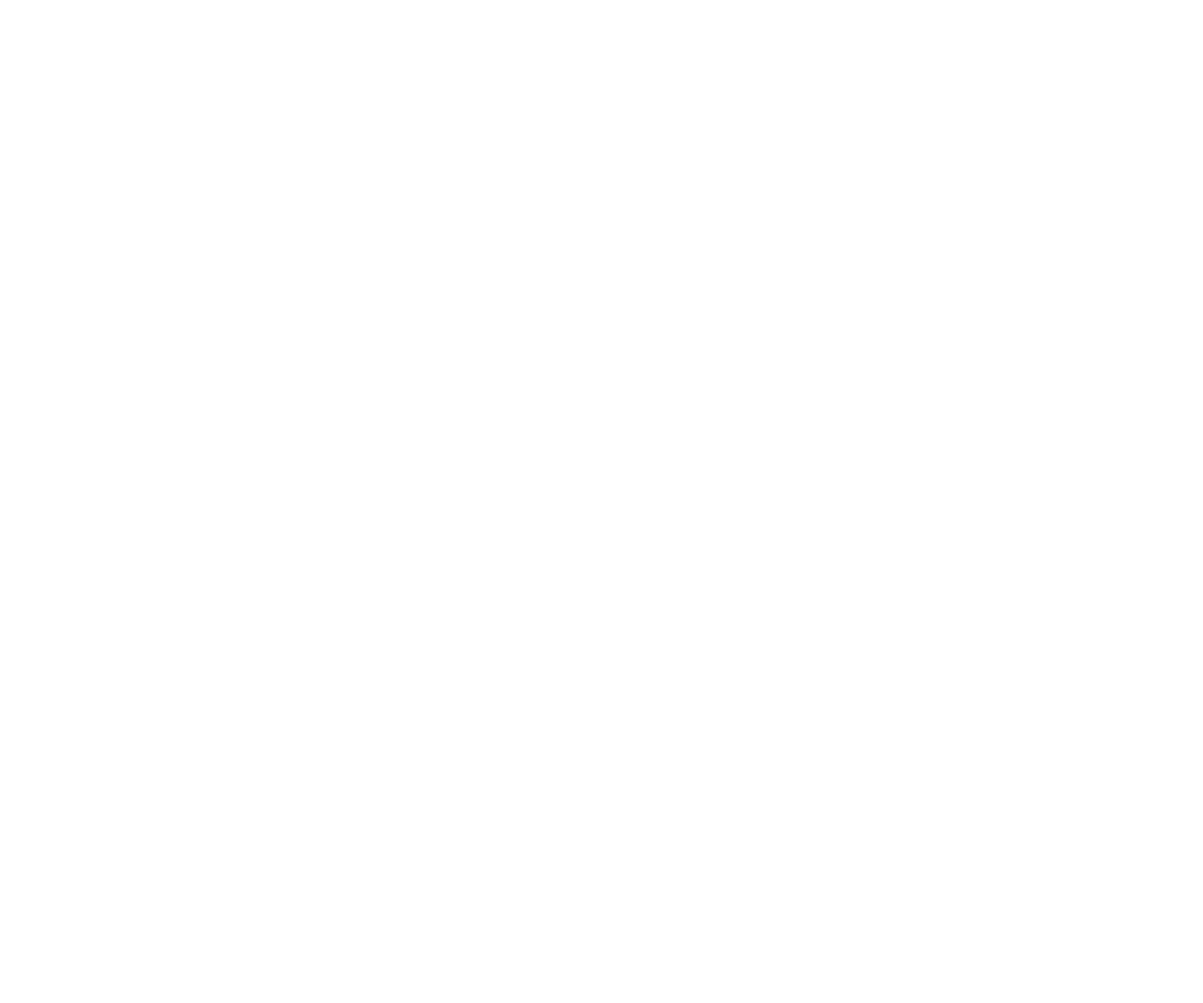
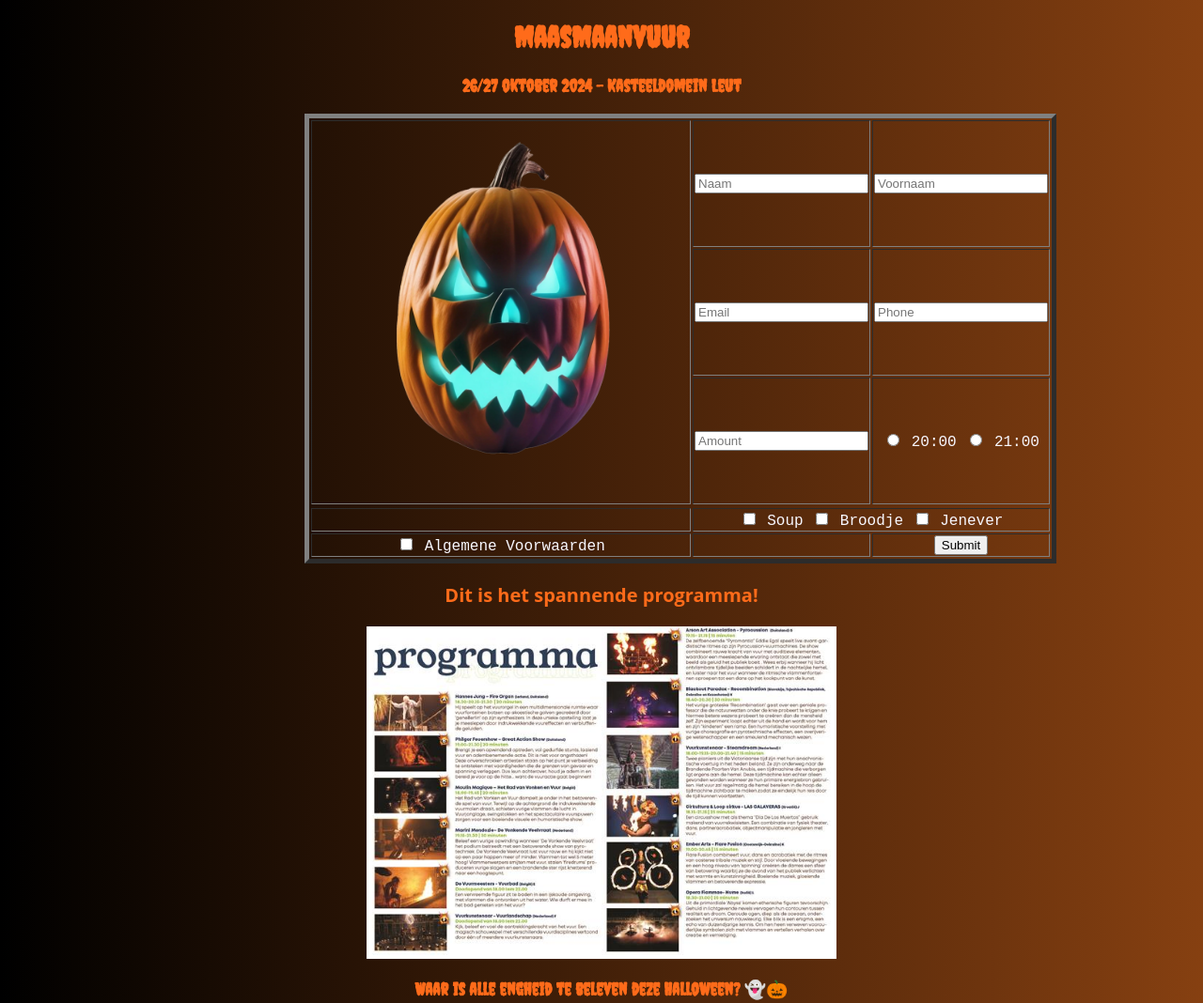
Before and after one commit to JorenVsyntra/halloweentaak, a plain HTML site: page Home.html in a window 1280 px wide. Shown: the top 1068 px of the page at 94% size. Before the commit the page ends 800 px from the top, so only its background shows below. Drawn offline with Linux system fonts and the light colour scheme.

Commit message:
Home pagina afgemaakt

```diff
--- a/Home.html
+++ b/Home.html
@@ -0,0 +1,81 @@
+<!DOCTYPE html>
+<html lang="en">
+<head>
+    <meta charset="UTF-8">
+    <meta name="viewport" content="width=device-width, initial-scale=1.0">
+    <title>Document</title>
+    <link href="https://fonts.googleapis.com/css2?family=Creepster&display=swap" rel="stylesheet">
+    <link rel="stylesheet" href="styles.css">
+
+</head>
+<body class="home">
+
+    <div>
+        <h1>MaasMaanvuur</h1>
+    </div>
+
+    <div>
+        <h3>26/27 oktober 2024 - Kasteeldomein Leut</h3>
+    </div>
+
+    <div>
+        <table class="htable" border="5">
+
+            <tr>
+                <td rowspan="3"><img src="pompoen.jpeg" width ="400px"></td>
+                <td><input type="naam" placeholder="Naam"></td>
+                <td><input type="naam" placeholder="Voornaam"></td>
+            </tr>
+
+            <tr>
+                <td><input type="email"placeholder ='Email'></td>
+                <td><input type="Phone" placeholder="Phone"></td>
+
+            </tr>
+
+            <tr>
+
+                <td><input type="number" min="1" placeholder="Amount"></td>
+                <td>
+                    <input type="radio" name="uur"> 20:00
+                    <input type="radio" name="uur"> 21:00
+                </td>
+            <tr>
+
+            <tr>
+                <td></td>
+                <td colspan="2">
+                    <input type="checkbox" name="toppings"> Soup
+                    <input type="checkbox" name="toppings"> Broodje
+                    <input type="checkbox" name="toppings"> Jenever </td>
+
+            </tr>
+            <tr>
+                <td><input type="checkbox" name="alg"> Algemene Voorwaarden </td>
+                <td></td>
+                <td><input type="submit" value="Submit"> </td>
+            </tr>
+        </table>
+    </div>
+
+
+    <div>
+        <p class="hprogramma"><b>Dit is het spannende programma!</b></p>
+        <img src="Himage.jpg" width="500px">
+    </div>
+
+
+
+    <div>
+        <h3>Waar is alle engheid te beleven deze Halloween? 👻🎃</h3>
+
+    </div>
+        <div><p><b>Bereid je voor op een onvergetelijke griezelavond vol verrassingen en spannende momenten!</b></p>
+    </div>
+        <p>jaar hebben we een locatie die donkerder en mysterieuzer is dan ooit tevoren. Dus trek je engste kostuum aan en kom langs om mee te bibberen en te griezelen – een avond die je niet snel zult vergeten!</p>
+        <img src="Locatie.jpg" width="500px">
+    </div>
+
+</body>
+
+</html>
--- a/styles.css
+++ b/styles.css
@@ -139,3 +139,19 @@ footer {
 ::-webkit-scrollbar-thumb:hover {
     background: var(--halloween-orange);
 }
+
+body.home {
+    background: rgb(2,0,36);
+    background: linear-gradient(90deg, rgba(2,0,36,1) 0%, rgba(237,111,28,1) 0%, rgba(31,30,32,1) 0%, rgba(0,0,0,1) 0%, rgba(134,64,17,1) 100%);
+    text-align: center;
+}
+
+.htable {
+    font-family: 'Courier New', Courier, monospace;
+    margin-left: 25%;
+}
+
+.hprogramma {
+    font-size: 20px;
+    color: #FF6B1A;
+}
```
Also changed, not shown: Himage.jpg (added), Locatie.jpg (added), pompoen.jpeg (added).
